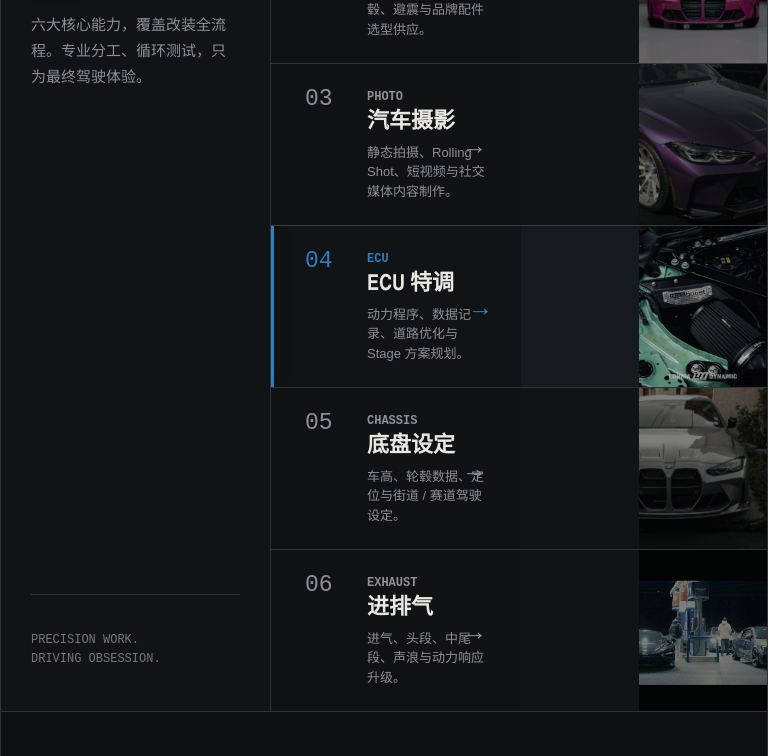
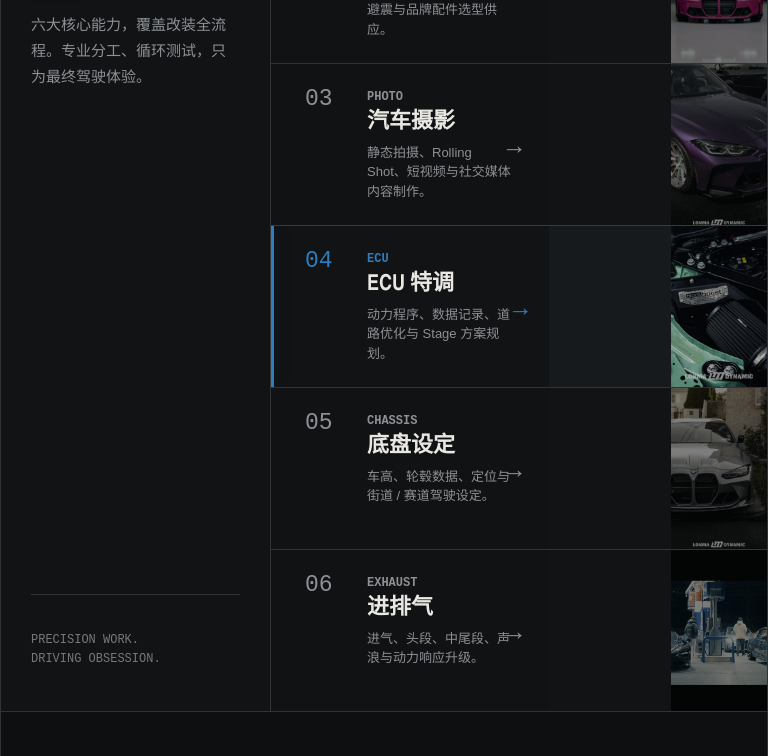
Before and after one commit to wenpeili07-byte/jagger, a plain HTML site: page pages/services.html in a window 768 px wide. Shown: the part 420-1176 px from the top of the page. Drawn offline with Linux system fonts and the light colour scheme.

Commit message:
fix: widen tablet service copy

```diff
--- a/content-pages.css
+++ b/content-pages.css
@@ -702,6 +702,7 @@
   }
 
   .service-process-row {
+    grid-template-columns: minmax(0, 56%) minmax(0, 44%);
     min-height: 162px;
   }
 
@@ -710,8 +711,12 @@
     top: 0;
     right: 0;
     bottom: 0;
-    left: 48%;
+    left: 56%;
     height: 100%;
+  }
+
+  .service-process-arrow {
+    left: calc(56% - 22px);
   }
 }
 
```
Also changed, not shown: content-pages.test.mjs (+1 -1 lines).
